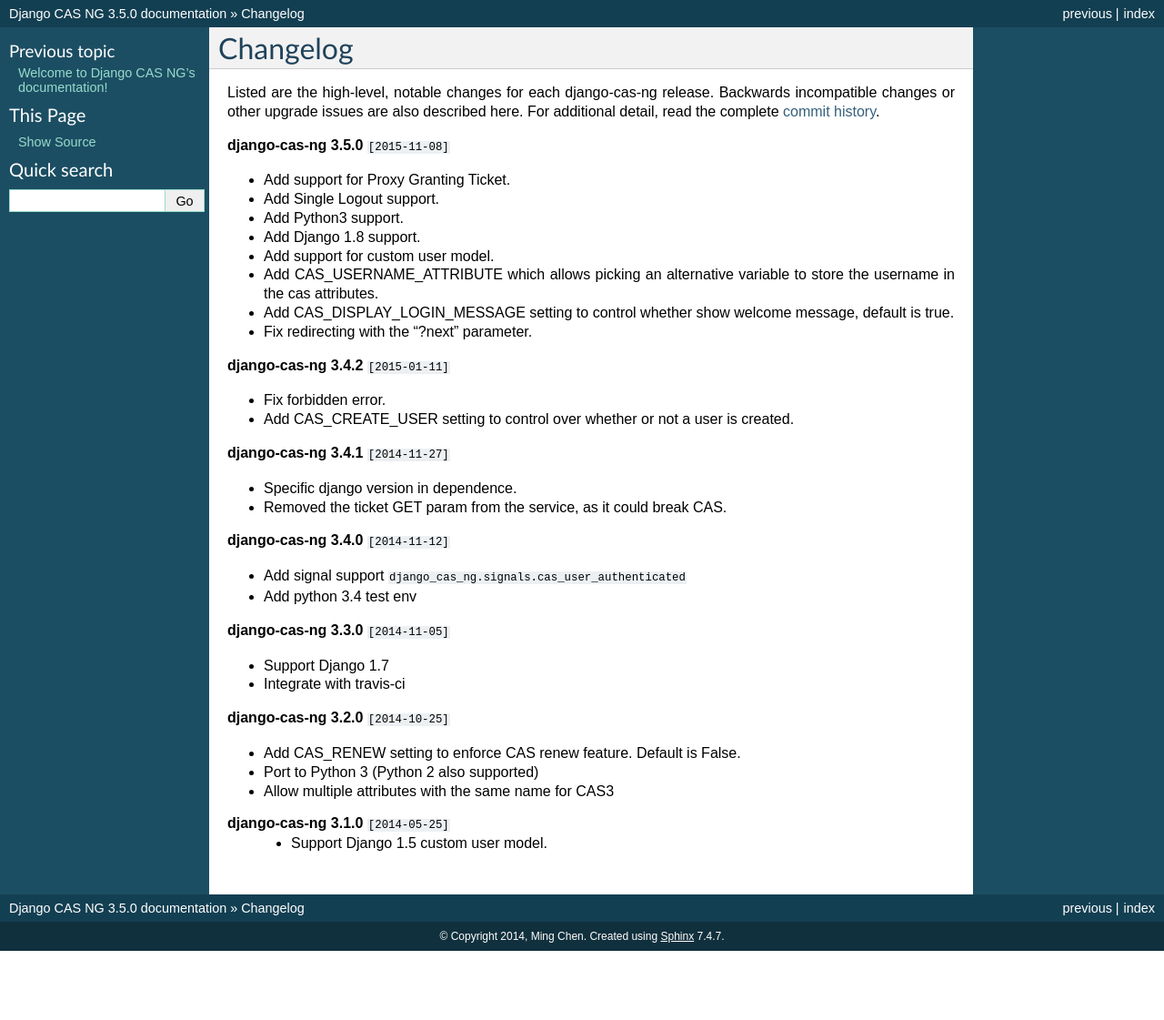
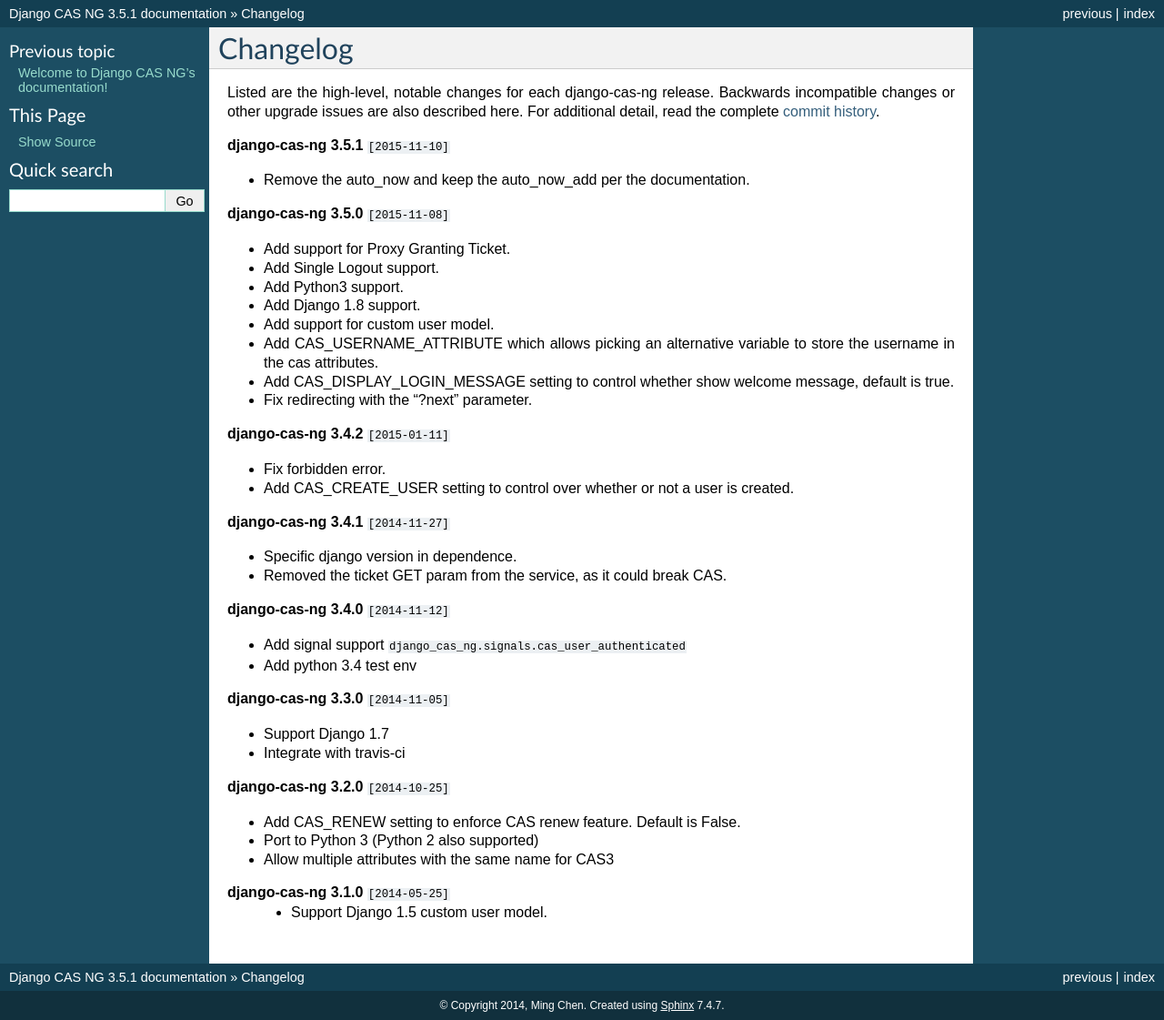
Before and after one commit to django-cas-ng/django-cas-ng, a Sphinx documentation site: the page built from docs/changelog.rst, in a window 1280 px wide. Shown: the whole page at 91% size. Built offline with Sphinx 7.4.7, drawn with Linux system fonts in a browser that asks for light colours; before the commit the page ends 1045 px from its top, so only the background shows below that.

Commit message:
update version to 3.5.1

```diff
--- a/docs/changelog.rst
+++ b/docs/changelog.rst
@@ -5,6 +5,12 @@
 Listed are the high-level, notable changes for each django-cas-ng release.
 Backwards incompatible changes or other upgrade issues are also described
 here. For additional detail, read the complete `commit history`_.
+
+
+**django-cas-ng 3.5.1** ``[2015-11-10]``
+
+* Remove the auto_now and keep the auto_now_add per the documentation.
+
 
 **django-cas-ng 3.5.0** ``[2015-11-08]``
 
--- a/docs/conf.py
+++ b/docs/conf.py
@@ -54,7 +54,7 @@
 # The short X.Y version.
 version = '3.5'
 # The full version, including alpha/beta/rc tags.
-release = '3.5.0'
+release = '3.5.1'
 
 # The language for content autogenerated by Sphinx. Refer to documentation
 # for a list of supported languages.
--- a/setup.py
+++ b/setup.py
@@ -37,7 +37,7 @@
     url='https://github.com/mingchen/django-cas-ng',
     #bugtrack_url='https://github.com/mingchen/django-cas-ng/issues',  # not support this key
     download_url ='https://github.com/mingchen/django-cas-ng/releases',
-    version='3.5.0',
+    version='3.5.1',
     install_requires=['Django >= 1.5'],
     zip_safe=False,  # dot not package as egg or django will not found management commands
 )
```
